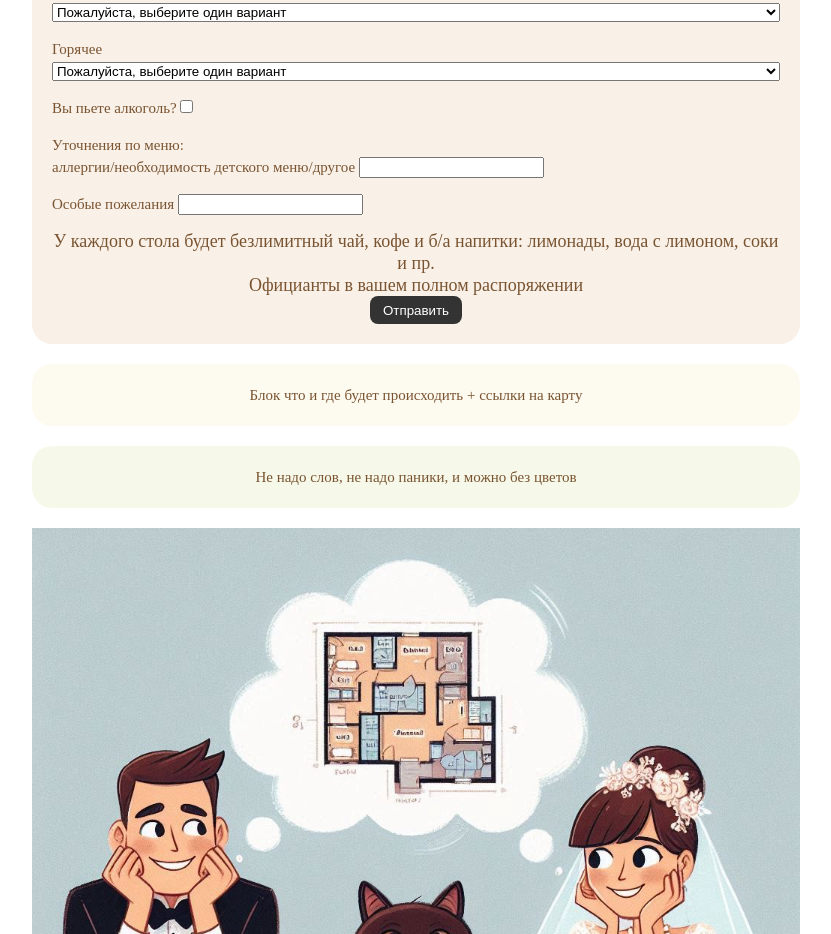
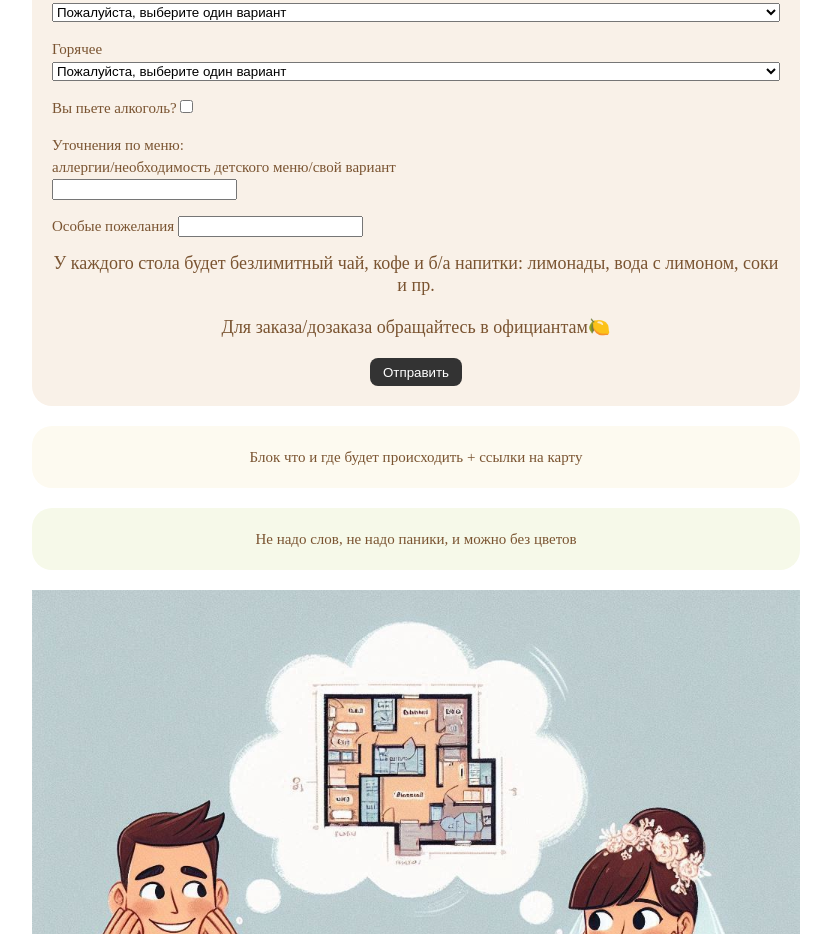
Before and after one commit to maxim-and-veronika/maxim-and-veronika.github.io, a Vue app: page / in a window 1280 px wide. Shown: the part 983-1917 px from the top of the page, without its empty margins (224-1055 px from the left). Built offline with nearby package versions, Linux system fonts and the light colour scheme; a web font is replaced by a local one.

Commit message:
Правки формы

```diff
--- a/src/components/RSVPForm.vue
+++ b/src/components/RSVPForm.vue
@@ -47,16 +47,17 @@
       <label>
         Уточнения по меню:
         <br />
-        аллергии/необходимость детского меню/другое
+        аллергии/необходимость детского меню/свой вариант
+        <br />
         <input type="text" v-model="preferences">
       </label>
       <label>
         Особые пожелания
         <input type="text" v-model="preferences">
       </label>
-     <div class="rsvp-attention"> У каждого стола будет безлимитный чай, кофе и б/а напитки: лимонады, вода с лимоном, соки и пр.
-       <br />
-       Официанты в вашем полном распоряжении
+     <div class="rsvp-attention">
+       <div>У каждого стола будет безлимитный чай, кофе и б/а напитки: лимонады, вода с лимоном, соки и пр.</div>
+       <div>Для заказа/дозаказа обращайтесь в официантам🍋</div>
      </div>
     </template>
 
@@ -108,6 +109,9 @@ const submitForm = () => {
   font-size: 22px;
 }
 .rsvp-attention {
+  display: flex;
+  flex-flow: column;
+  gap: 20px;
   text-align: center;
   font-size: 18px;
 }
@@ -127,7 +131,7 @@ form label {
 }
 form button {
   display: block;
-  margin: auto;
+  margin: 20px auto auto;
   background-color: #333;
   color: #fff;
   border: none;
```
